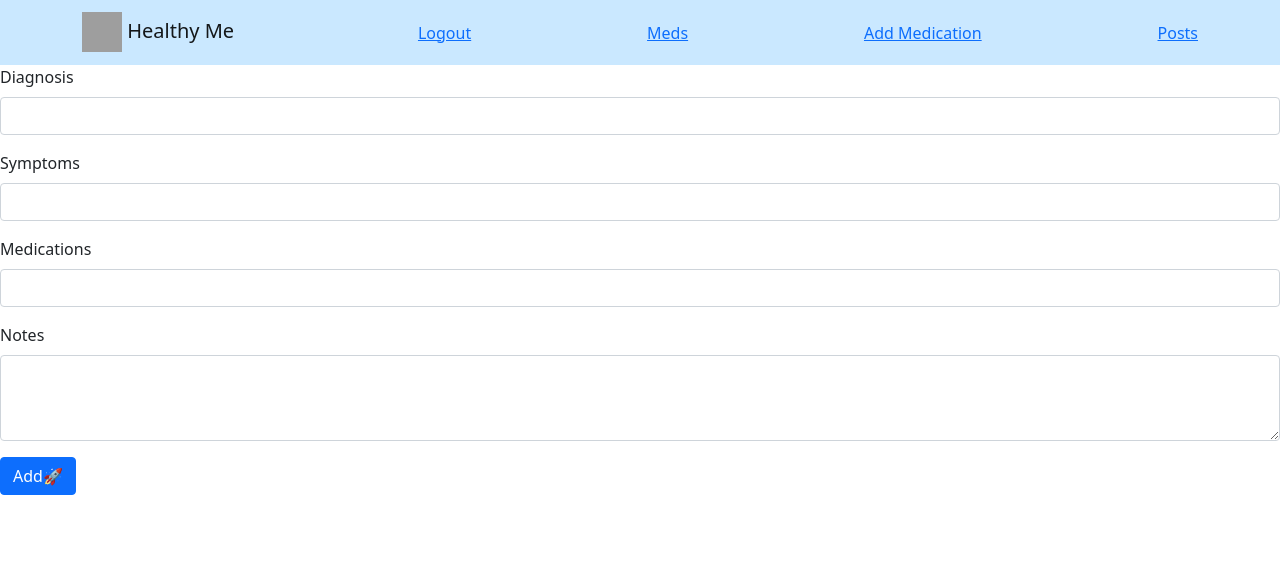
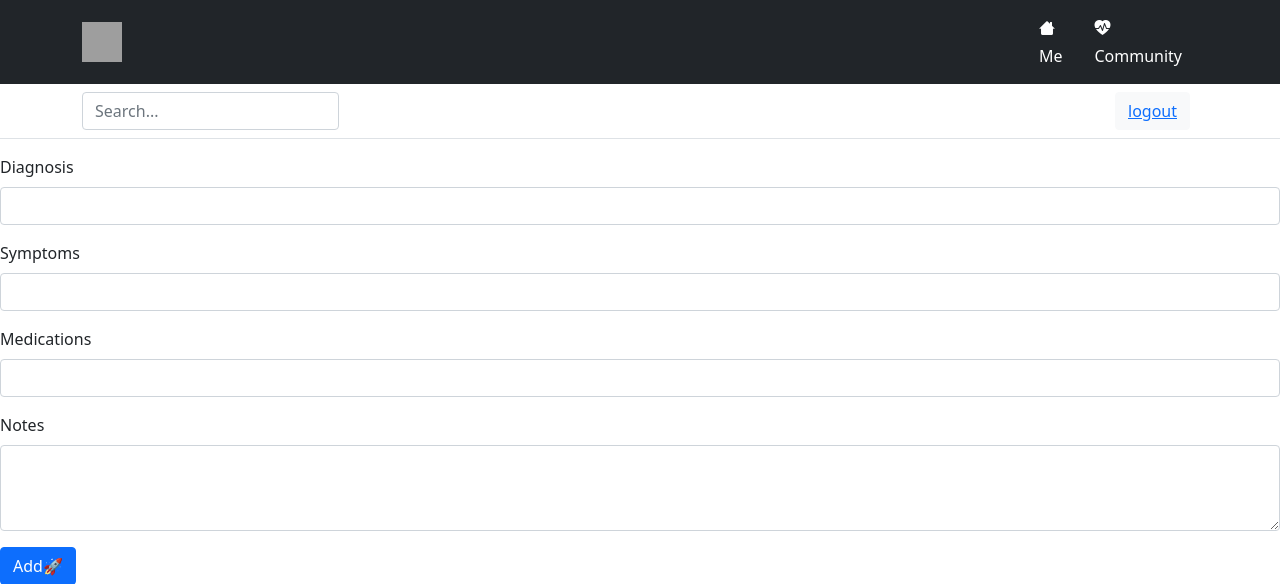
Before and after one commit to M12mm4/cs50Project, a Django app: page /posts/AddPost in a window 1280 px wide. Shown: the top 584 px of the page. Run offline with Django 4.2, Linux system fonts and the light colour scheme; a user stored in the database is signed in; some libraries are stand-ins or nearby versions; grey boxes are pictures that could not be loaded.

Commit message:
navbar edit

```diff
--- a/project/Medical_Portal/Medical_Portal/settings.py
+++ b/project/Medical_Portal/Medical_Portal/settings.py
@@ -28,7 +28,7 @@ DEBUG = True
 
 ALLOWED_HOSTS = []
 
-CSRF_TRUSTED_ORIGINS = ['https://8000-m12mm4-cs50project-jeyp7k9bo5x.ws-eu45.gitpod.io']
+CSRF_TRUSTED_ORIGINS = ['https://8000-m12mm4-cs50project-48p0rbu1frv.ws-eu45.gitpod.io']
 # Application definition
 CRISPY_TEMPLATE_PACK="bootstrap4"
 INSTALLED_APPS = [
--- a/project/Medical_Portal/templates/main.html
+++ b/project/Medical_Portal/templates/main.html
@@ -5,11 +5,11 @@
 <head>
     <link href="https://cdn.jsdelivr.net/npm/bootstrap@5.1.3/dist/css/bootstrap.min.css" rel="stylesheet" integrity="sha384-1BmE4kWBq78iYhFldvKuhfTAU6auU8tT94WrHftjDbrCEXSU1oBoqyl2QvZ6jIW3" crossorigin="anonymous">
     <script src="https://cdn.jsdelivr.net/npm/bootstrap@5.1.3/dist/js/bootstrap.bundle.min.js" integrity="sha384-ka7Sk0Gln4gmtz2MlQnikT1wXgYsOg+OMhuP+IlRH9sENBO0LRn5q+8nbTov4+1p" crossorigin="anonymous"></script>
-    <script src="https://kit.fontawesome.com/1dd6caec60.js" crossorigin="anonymous"></script>
     <meta charset="UTF-8">
     <meta http-equiv="X-UA-Compatible" content="IE=edge">
     <meta name="viewport" content="width=device-width, initial-scale=1.0">
     <title>{% block title %}{% endblock %}</title>
+    <link rel="stylesheet" href="https://cdn.jsdelivr.net/npm/bootstrap-icons@1.8.2/font/bootstrap-icons.css">
 </head>
 {% include "navbar.html" %}
 <body>
--- a/project/Medical_Portal/templates/navbar.html
+++ b/project/Medical_Portal/templates/navbar.html
@@ -2,50 +2,50 @@
 <!DOCTYPE html>
 {% load static %}
 <html lang="en">
-  <nav class="navbar navbar-expand-lg navbar-light" style="background-color: #CAE8FF;">
   <!-- Container wrapper -->
+<!-- Container wrapper -->
+<header>
+  <div class="px-3 py-2 bg-dark text-white">
     <div class="container">
-      <!-- Navbar brand -->
-      <a class="navbar-brand me-2" href="{% url 'home' %}">
-        <img
-          src="{% static 'images/logo.svg' %}"
-          height="40"
-          width="40"
-          alt="Logo"
-          loading="lazy"
-          style="margin-top: -1px;"
-        />
-        Healthy Me
+      <div class="d-flex flex-wrap align-items-center justify-content-center justify-content-lg-start">
+        <a href="{% url 'home' %}" class="d-flex align-items-center my-2 my-lg-0 me-lg-auto text-white text-decoration-none">
+          <img src="{% static 'images/Logo.svg' %}" width="40" height="40">
         </a>
 
-      <!-- Left links -->
+        <ul class="nav col-12 col-lg-auto my-2 justify-content-center my-md-0 text-small">
+          <li>
+            <a href="#" class="nav-link text-white">
+              <span class="bi bi-house-heart d-block mx-auto mb-1" style="height: 35; width: 35;"></span>
+              Me
+            </a>
+          </li>
+          <li>
+            <a href="#" class="nav-link text-white">
+              <span class="bi bi-heart-pulse-fill d-block mx-auto mb-1"></span>
+              Community
+            </a>
+          </li>
+        </ul>
+      </div>
+    </div>
+  </div>
+  <div class="px-3 py-2 border-bottom mb-3">
+    <div class="container d-flex flex-wrap justify-content-center">
+      <form class="col-12 col-lg-auto mb-2 mb-lg-0 me-lg-auto" role="search">
+        <input type="search" class="form-control" placeholder="Search..." aria-label="Search">
+      </form>
       {% if request.user.is_authenticated %}
-        <div class="d-flex align-items-right">
-          <a href="{% url 'logout' %}">Logout </a>
+      <div class="text-end">
+        <button type="button" class="btn btn-light text-dark me-2"><a href="{% url 'logout' %}">logout</a></button>
       </div>
-        <div class="d-flex align-items-right">
-          <a href="{% url 'meds' %}">Meds</a>
+      {% else %}
+      <div class="text-end">
+        <button type="button" class="btn btn-light text-dark me-2"><a href="{% url 'login' %}" style="text-decoration: none;">Login</a></button>
+        <button type="button" class="btn btn-primary"><a href="{% url 'register'%}" style="text-decoration: none; color: white;">Sign up</a></button>
       </div>
-        <div class="d-flex align-items-right">
-          <a href="{% url 'add_meds' %}">Add Medication</a>
-        </div>
-        <div class="d-flex align-items-right">
-          <a href="{% url 'posts' %}">Posts </a>
-        </div>
-
-      {% else %}
-        <div class="d-flex align-items-right">
-          <a href="{% url 'login' %}"><button type="button" class="btn btn-link px-3 me-2">
-            Login
-          </button></a>
-          <a href="{% url 'register' %}"><button type="button" class="btn btn-primary me-3">
-            Sign up
-          </button></a>
     </div>
     {% endif %}
   </div>
-      <!-- Collapsible wrapper -->
-    </div>
-    <!-- Container wrapper -->
-  </nav>
+</header>
+
 </html>
```
Also changed, not shown: project/Medical_Portal/templates/headers.css (added, +15 -0 lines), project/Medical_Portal/db.sqlite3, project/Medical_Portal/main/views.py (line endings or trailing spaces), project/Medical_Portal/static/images/Logo.svg. Lines whose indentation alone changed are shown as unchanged.
